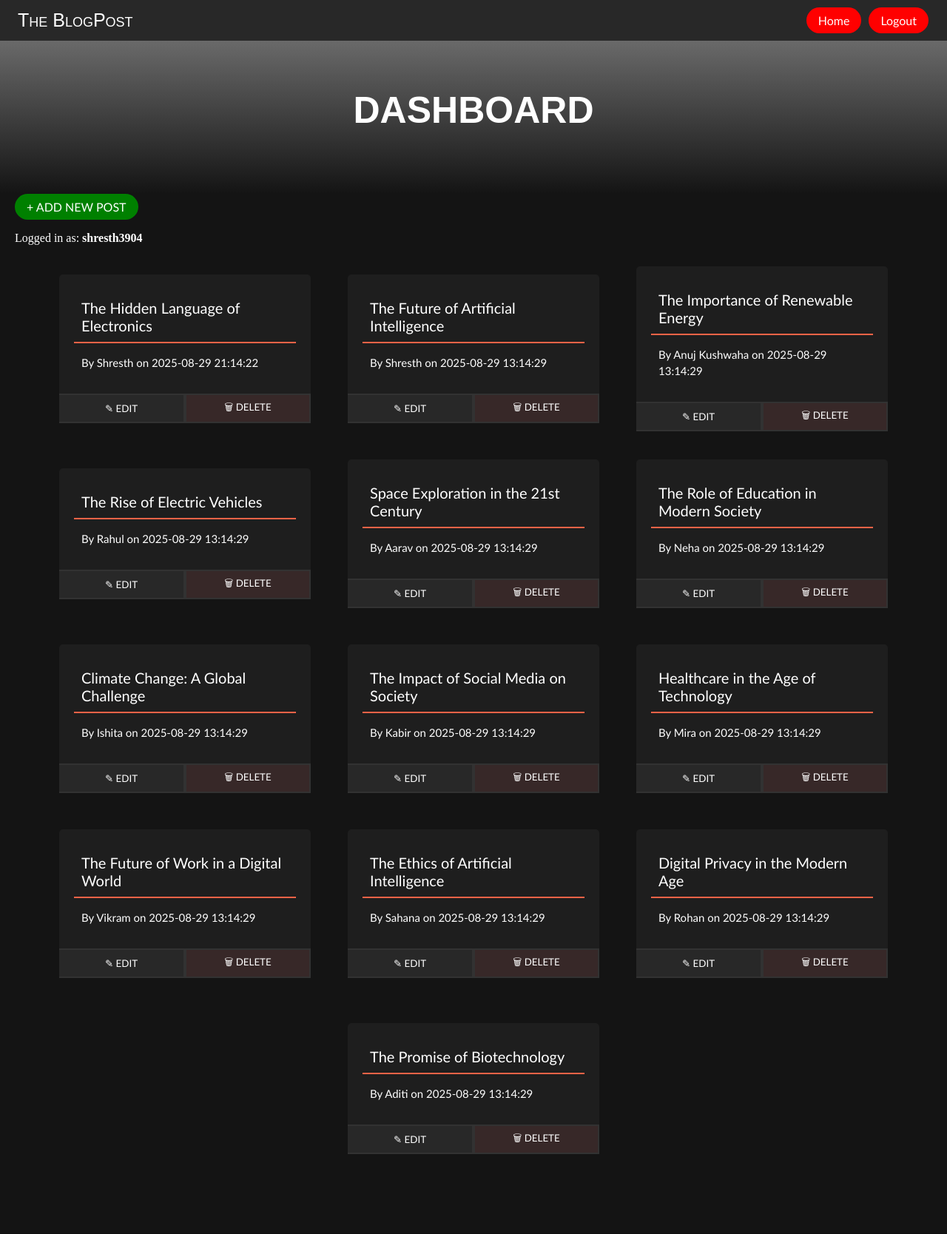
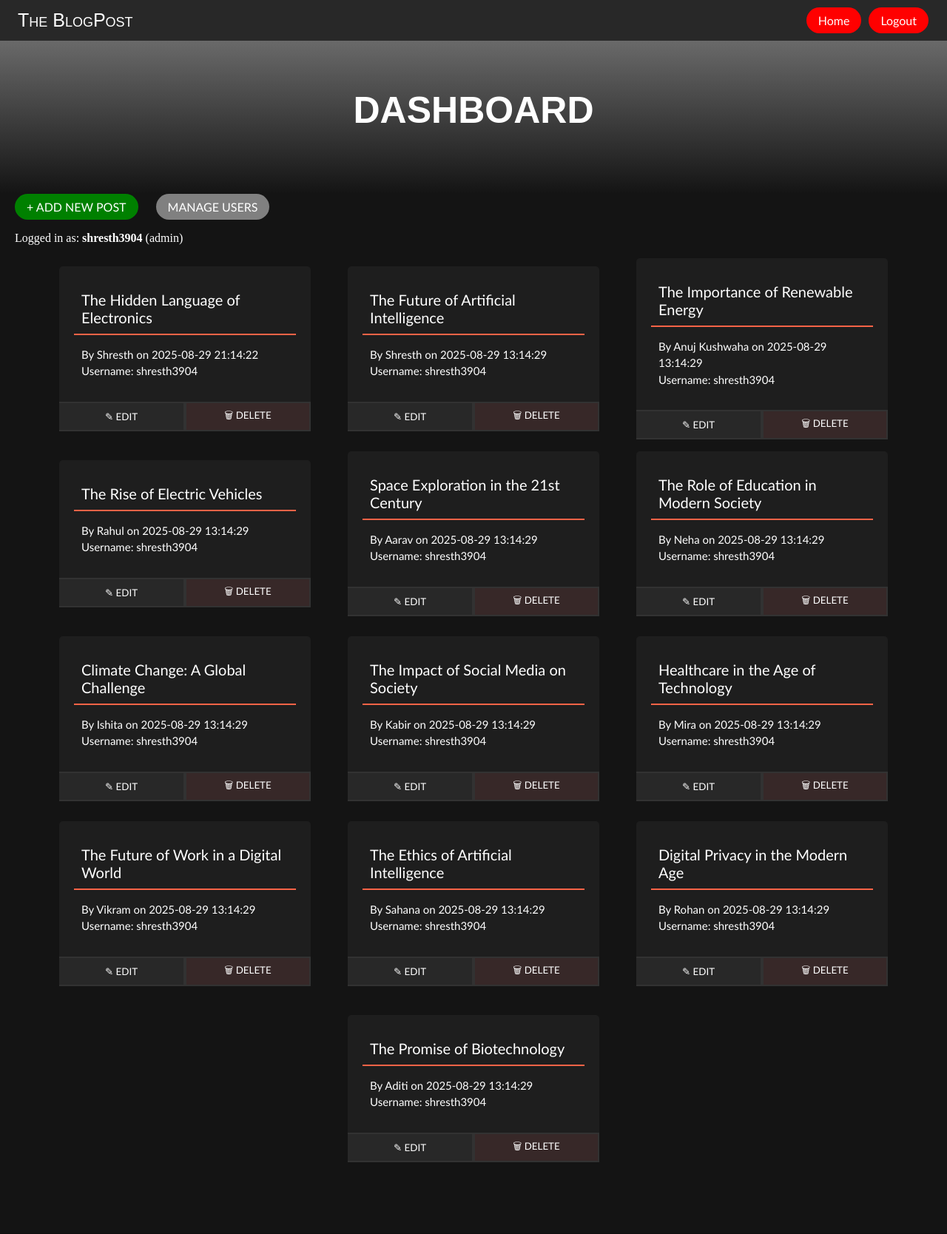
Before and after one commit to shresth3904/The_blogPost, a Flask app: page /dashboard in a window 1280 px wide. Shown: the top 1668 px of the page at 74% size. Run offline with Flask 3, Linux system fonts and the light colour scheme; a user stored in the database is signed in; data comes from the database, SQL or seed files in the repository.

Commit message:
Add files via upload

```diff
--- a/app.py
+++ b/app.py
@@ -18,10 +18,11 @@
     return conn
 
 class User(UserMixin):
-    def __init__(self, id, username, password):
+    def __init__(self, id, username, password, is_admin):
         self.id = id
         self.username = username
         self.password = password
+        self.is_admin = is_admin
 
     def get_id(self):
         return str(self.id)
@@ -33,7 +34,7 @@
     user_data = conn.execute('SELECT * FROM users WHERE id = ?', (user_id,)).fetchone()
     conn.close()
     if user_data:
-        return User(id=user_data['id'], username=user_data['username'], password=user_data['password'])
+        return User(id=user_data['id'], username=user_data['username'], password=user_data['password'], is_admin=user_data['is_admin'])
     return None
 
 def init_db():
@@ -143,8 +144,12 @@
 def dashboard():
     con = sqlite3.connect("database.db")
     cur = con.cursor()
-    cur.execute("SELECT id, title,author, created_at FROM blog WHERE user_id = ? ORDER BY created_at DESC", (current_user.id,))
+    if current_user.is_admin == 1:
+        cur.execute("SELECT blog.id, title ,author, created_at, username FROM blog JOIN users ON blog.user_id = users.id ORDER BY created_at DESC")
+    else:
+        cur.execute("SELECT id, title,author, created_at, user_id FROM blog WHERE user_id = ? ORDER BY created_at DESC", (current_user.id,))
     blogs = cur.fetchall()
+
     con.close()
     html = render_template("dash_board.html", blogs = blogs, current_user = current_user)
     return html
@@ -246,7 +251,7 @@
         conn.close()
 
         if user_data and check_password_hash(user_data['password'], password):
-            user = User(id=user_data['id'], username=user_data['username'], password=user_data['password'])
+            user = User(id=user_data['id'], username=user_data['username'], password=user_data['password'], is_admin=user_data['is_admin'])
             login_user(user)
             return redirect(url_for('dashboard'))
 
@@ -285,7 +290,7 @@
             user_data = conn.execute('SELECT * FROM users WHERE username = ?', (username,)).fetchone()
             conn.close()
             if user_data and check_password_hash(user_data['password'], password):
-                user = User(id=user_data['id'], username=user_data['username'], password=user_data['password'])
+                user = User(id=user_data['id'], username=user_data['username'], password=user_data['password'], is_admin=user_data['is_admin'])
                 login_user(user)
                 return redirect(url_for('dashboard'))
         except sqlite3.IntegrityError:
@@ -351,6 +356,47 @@
     html = render_template("search_res.html", blogs = blogs, tags_dict = tags_dict, all_ids = all_ids, img_dict = img_dict, blog_tags_dict = blog_tags_dict, current_user = current_user)
     return html
 
+
+@app.route("/manage_users")
+@login_required
+def manage_users():
+    con = sqlite3.connect("database.db")
+    cur = con.cursor()
+    cur.execute("SELECT id, username, is_admin FROM users")
+    users = cur.fetchall()
+    con.close()
+    html = render_template("manage_users.html", users = users, current_user = current_user)
+    return html
+
+@app.route("/delete_user", methods = ["POST"])
+@login_required
+def delete_user():
+    user_id = request.form.get("user_id")
+    con = sqlite3.connect("database.db")
+    cur = con.cursor()
+    cur.execute("DELETE FROM users WHERE id = ?", (user_id,))
+    cur.execute("DELETE FROM blog WHERE user_id = ?", (user_id,))
+    con.commit()
+    con.close()
+    return redirect(url_for("manage_users"))
+
+@app.route("/promote_user", methods = ["POST"])
+def promote_user():
+    user_id = request.form.get("user_id")
+    is_admin = request.form.get("is_admin")
+    con = sqlite3.connect("database.db")
+    cur = con.cursor()
+
+    if is_admin == '1':
+        cur.execute("UPDATE users SET is_admin = 0 WHERE id = ?", (user_id,))
+    else:
+        cur.execute("UPDATE users SET is_admin = 1 WHERE id = ?", (user_id,))
+    con.commit()
+    con.close()
+    return redirect(url_for("manage_users"))
+
+
+
 if __name__ == "__main__":
     init_db()
     app.run(debug = True)
--- a/templates/manage_users.html
+++ b/templates/manage_users.html
@@ -174,6 +174,7 @@
         <h1>MANAGE USERS</h1>
         <a class="back-link" href="{{ url_for('dashboard') }}">Back to Dashboard</a>
 
+        {% if current_user.is_admin == 1%}
         {% if users %}
             <div class="users-list">
                 {% for user in users %}
@@ -200,6 +201,9 @@
         {% else %}
             <p class="no-users">No users found.</p>
         {% endif %}
+        {% else %}
+            <p class="no-users">You do not have permission to view this page.</p>
+        {% endif %}
     </div>
 </body>
 </html>
```
